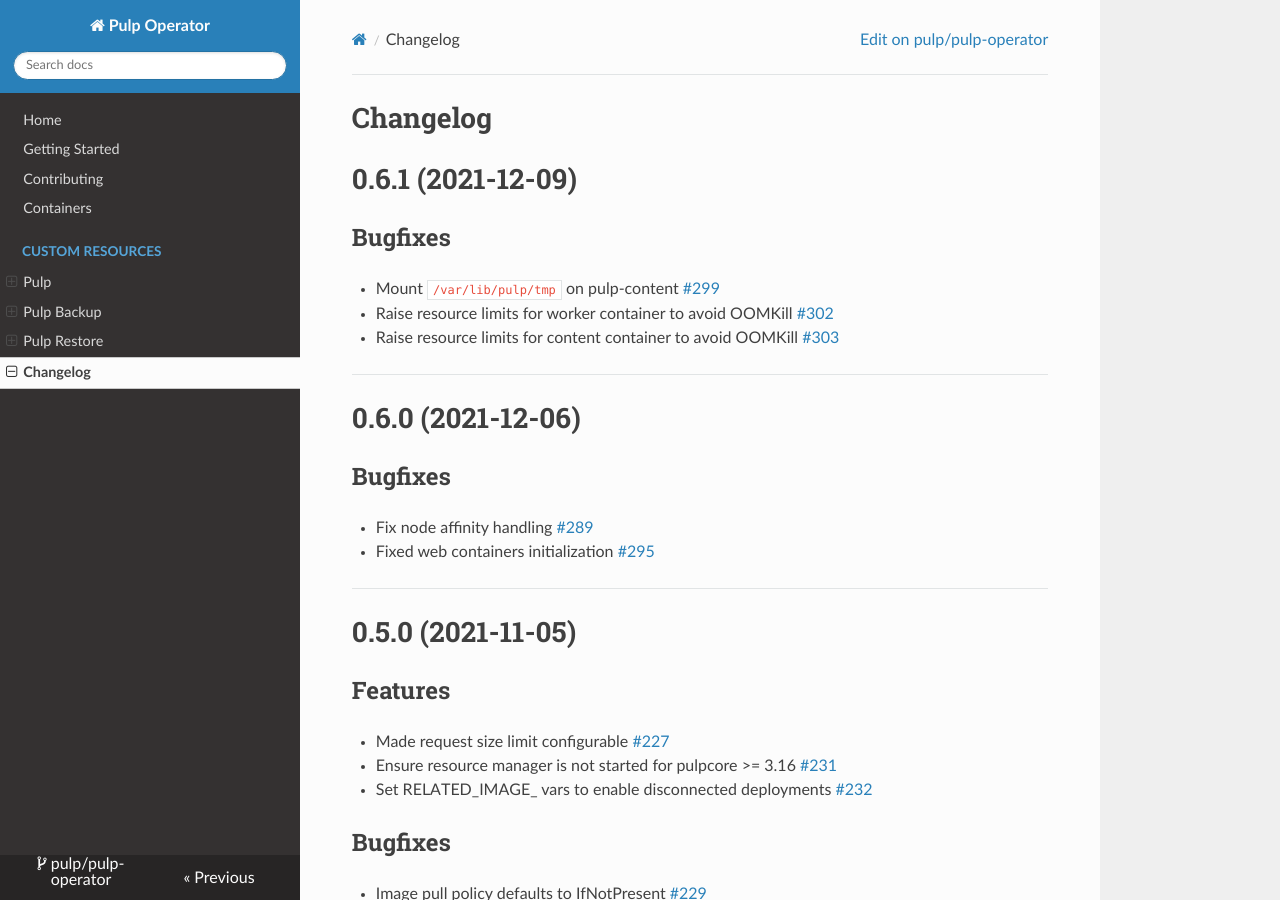
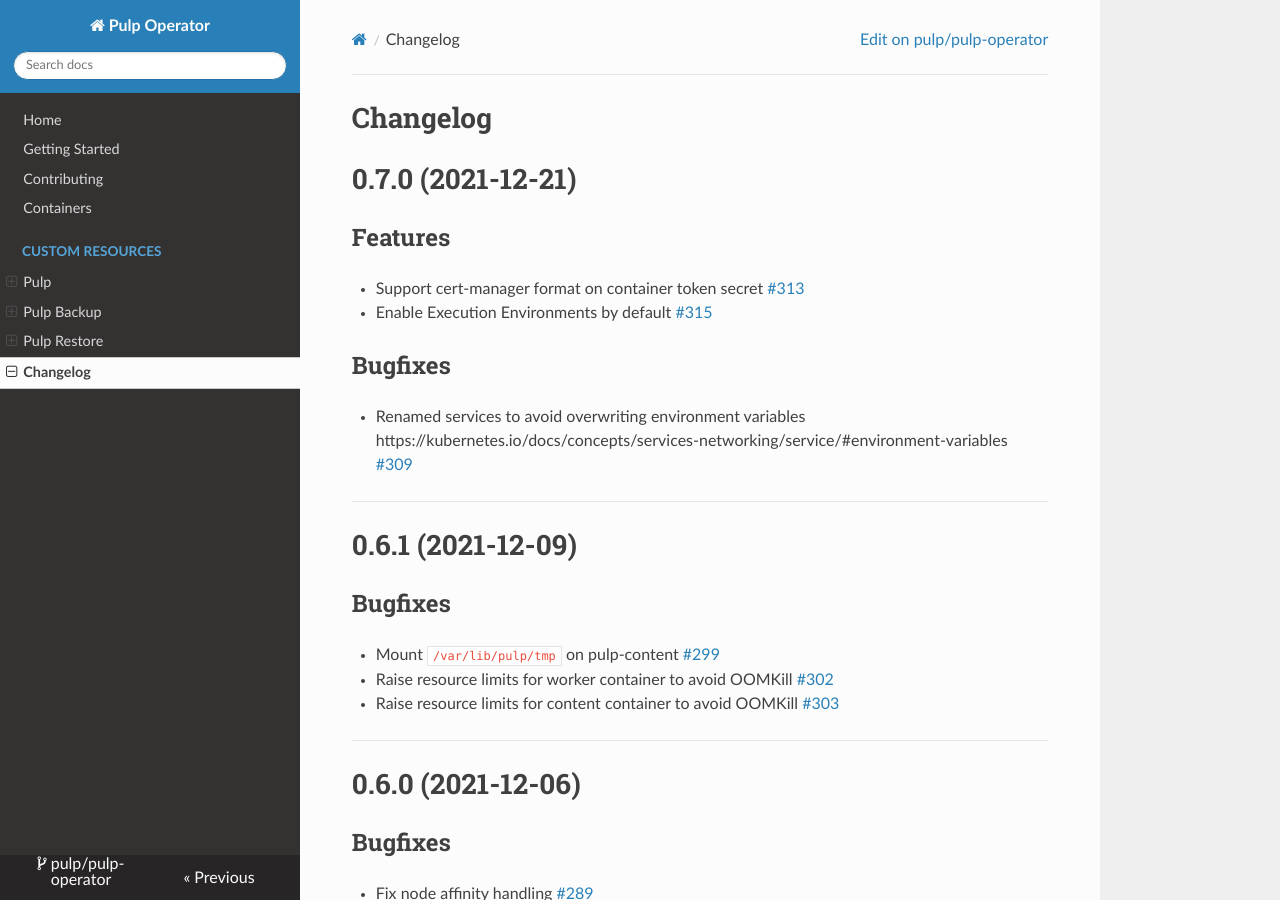
Before and after one commit to pulp/pulp-operator, an MkDocs documentation site: the page built from docs/CHANGES.md, in a window 1280 px wide and 900 px high. Built offline with MkDocs 1.6.1, drawn with Linux system fonts in a browser that asks for light colours; nearby versions of some CDN libraries.

Commit message:
Build 0.7.0 changelog
[noissue]

```diff
--- a/docs/CHANGES.md
+++ b/docs/CHANGES.md
@@ -12,6 +12,30 @@ Changelog
 --->
 
 <!-- TOWNCRIER -->
+
+0.7.0 (2021-12-21)
+==================
+
+
+Features
+--------
+
+- Support cert-manager format on container token secret
+  [#313](https://github.com/pulp/pulp-operator/issues/313)
+- Enable Execution Environments by default
+  [#315](https://github.com/pulp/pulp-operator/issues/315)
+
+
+Bugfixes
+--------
+
+- Renamed services to avoid overwriting environment variables
+  https://kubernetes.io/docs/concepts/services-networking/service/#environment-variables
+  [#309](https://github.com/pulp/pulp-operator/issues/309)
+
+
+----
+
 
 0.6.1 (2021-12-09)
 ==================
```
Also changed, not shown: 3 other files.
